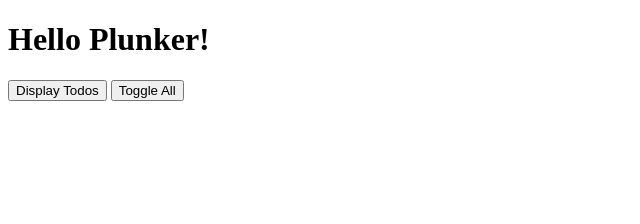
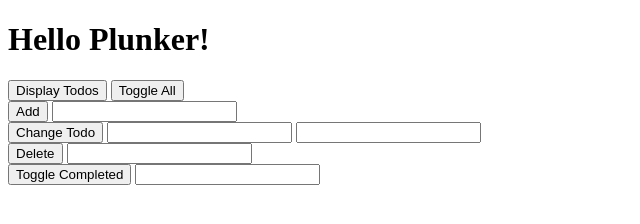
Before and after one commit to Dnguy104/TodoList, a plain HTML site: page index.html in a window 1280 px wide. Shown: the whole page, without its empty margins (0-640 px from the left). Drawn offline with Linux system fonts and the light colour scheme.

Commit message:
added buttons and handlers for all todoList methods

```diff
--- a/index.html
+++ b/index.html
@@ -8,9 +8,28 @@
 
 	<body>
 		<h1>Hello Plunker!</h1>
-		<button onclick="handlers.displayTodos()">Display Todos</button>
-		<button onclick="handlers.toggleAll()">Toggle All</button>
+		<div>
+		  <button onclick="handlers.displayTodos()">Display Todos</button>
+		  <button onclick="handlers.toggleAll()">Toggle All</button>
 
+		</div>
+		<div>
+		  <button onclick="handlers.addTodo()">Add</button>
+		  <input id="addTodoTextInput" type="text">
+		</div>
+    <div>
+      <button onclick="handlers.changeTodo()">Change Todo</button>
+      <input id="changeTodoPositionInput" type="number">
+      <input id="changeTodoTextInput" type="text">
+    </div>
+    <div>
+      <button onclick="handlers.deleteTodo()">Delete</button>
+      <input id="deleteTodoInput" type="number">
+    </div>
+    <div>
+      <button onclick="handlers.toggleCompleted()">Toggle Completed</button>
+      <input id="toggleCompletedInput" type="number">
+    </div>
 		<script src="todo.js"></script>
 	</body>
 
--- a/todo.js
+++ b/todo.js
@@ -64,8 +64,31 @@
  	displayTodos: function() {
 		todoList.displayTodos();
 	},
-	toggleAll: function() {
+	addTodo: function() {
+	  var addTodoText = document.getElementById('addTodoTextInput');
+	  todoList.addTodo(addTodoTextInput.value);
+	  addTodoTextInput.value = '';
+	},
+	changeTodo: function() {
+	  var changeTodoPositionInput = document.getElementById('changeTodoPositionInput');
+	  var changeTodoTextInput = document.getElementById('changeTodoTextInput');
+	  todoList.changeTodo(changeTodoPositionInput.valueAsNumber,changeTodoTextInput.value);
+	  changeTodoPositionInput.value = '';
+	  changeTodoTextInput.value = '';
+	},
+	deleteTodo: function() {
+	  var deleteTodoInput = document.getElementById('deleteTodoInput');
+	  todoList.deleteTodo(deleteTodoInput.valueAsNumber);
+	  deleteTodoInput.value = '';
+	},
+	toggleCompleted: function() {
+	  var toggleCompletedInput = document.getElementById('toggleCompletedInput');
+	  todoList.toggleCompleted(toggleCompletedInput.valueAsNumber);
+	  toggleCompletedInput.value = '';
+	},
+		toggleAll: function() {
 		todoList.toggleAll();
 	}
 
+
  };
```
